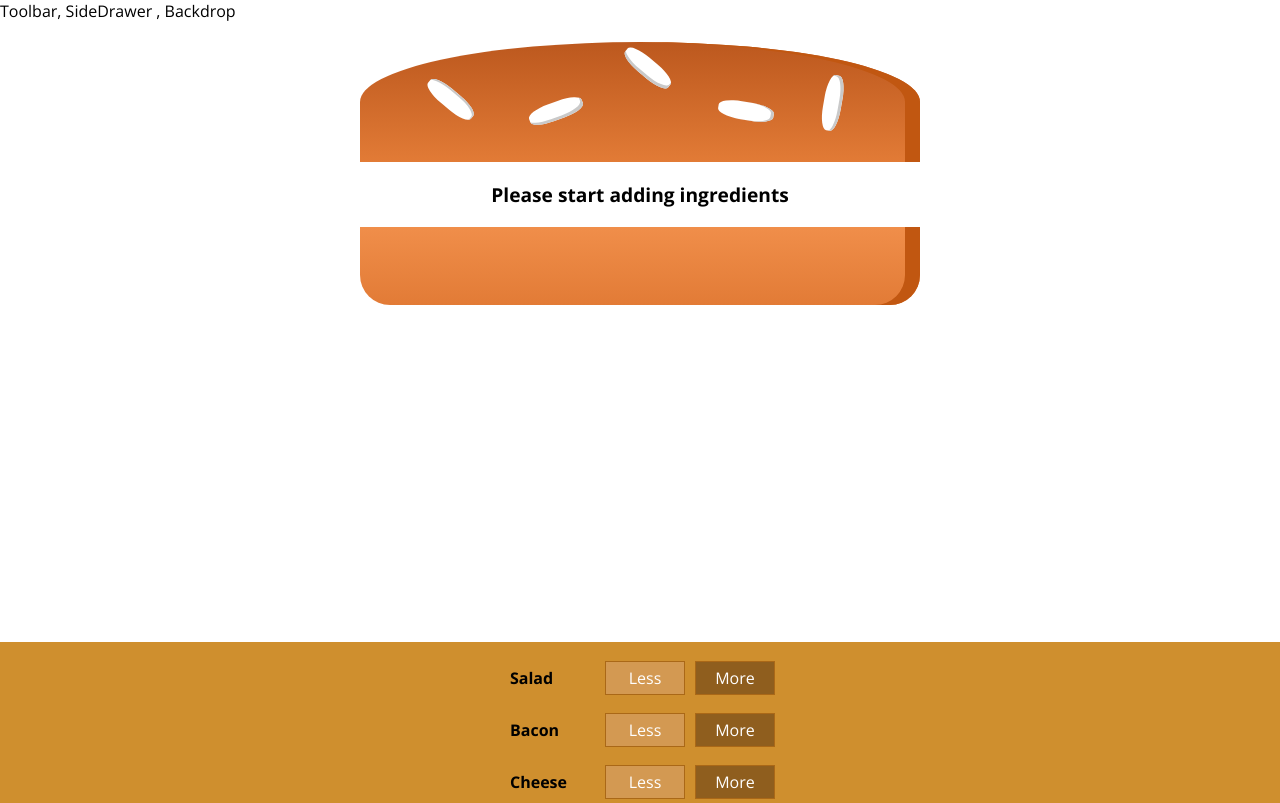
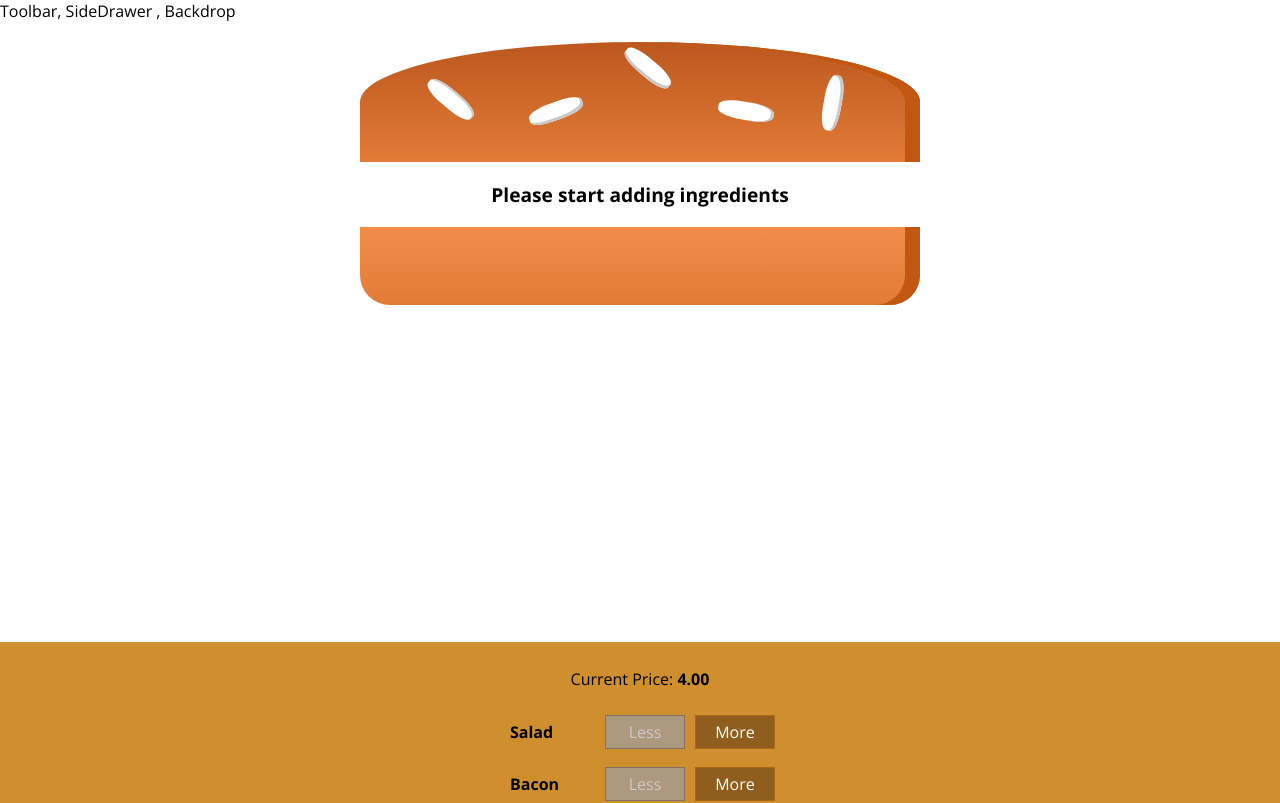
Before and after one commit to ANgajasinghe/burger-builder, a React (Create React App) app: page / in a window 1280 px wide. Shown: the top 803 px of the page. Built offline with nearby package versions, Linux system fonts and the light colour scheme.

Commit message:
19. Removing and change UI according to user actions

```diff
--- a/src/components/Burger/BuildControls/BuildControl/BuildControl.js
+++ b/src/components/Burger/BuildControls/BuildControl/BuildControl.js
@@ -4,7 +4,9 @@
 const buildControl = (props) => (
     <div className='BuildControl'>
         <div className='Label'>{props.label}</div>
-        <button className='Less'>Less</button>
+        <button className='Less'
+                disabled={props.disabled}
+                onClick={props.removed}>Less</button>
         <button className='More' onClick={props.added}>More</button>
     </div>
 );
--- a/src/components/Burger/BuildControls/BuildControls.js
+++ b/src/components/Burger/BuildControls/BuildControls.js
@@ -11,13 +11,17 @@
 
 const buildControls = (props) => (
     <div className='BuildControls'>
+        <p>Current Price: <strong>{props.price.toFixed(2)}</strong></p>
         {controls.map(ctrl => (
             <BuildControl
                 key={ctrl.label}
                 label={ctrl.label}
                 added={() => props.ingredientAdded(ctrl.type)}
+                removed={() => props.ingredientRemoved(ctrl.type)}
+                disabled={props.disabled[ctrl.type]}
                 />
         ))}
+        <button className='OrderButton' disabled={!props.purchasable}> ORDER NOW </button>
     </div>
 );
 
--- a/src/containers/BurgerBuilder/index.js
+++ b/src/containers/BurgerBuilder/index.js
@@ -24,7 +24,19 @@
             cheese: 0,
             meat: 0
         },
-        totalPrice: 4
+        totalPrice: 4,
+        purchasable: false,
+    }
+
+    updatePurchaseState (ingredients) {
+        const sum = Object.keys( ingredients )
+            .map( igKey => {
+                return ingredients[igKey];
+            } )
+            .reduce( ( sum, el ) => {
+                return sum + el;
+            }, 0 );
+        this.setState( { purchasable: sum > 0 } );
     }
 
     addIngredientHandler = (type) => {
@@ -39,18 +51,44 @@
         const oldPrice = this.state.totalPrice;
         const newPrice = oldPrice + priceAddition;
         this.setState( { totalPrice: newPrice, ingredients: updatedIngredients } );
+        this.updatePurchaseState(updatedIngredients);
     }
 
-    removeIngredientHandler = (type) => {
-
+    removeIngredientHandler = ( type ) => {
+        const oldCount = this.state.ingredients[type];
+        if ( oldCount <= 0 ) {
+            return;
+        }
+        const updatedCount = oldCount - 1;
+        const updatedIngredients = {
+            ...this.state.ingredients
+        };
+        updatedIngredients[type] = updatedCount;
+        const priceDeduction = INGREDIENT_PRICES[type];
+        const oldPrice = this.state.totalPrice;
+        const newPrice = oldPrice - priceDeduction;
+        this.setState( { totalPrice: newPrice, ingredients: updatedIngredients } );
+        this.updatePurchaseState(updatedIngredients);
     }
 
     render() {
+
+        const disabledInfo = {
+            ...this.state.ingredients
+        };
+        for ( let key in disabledInfo ) {
+            disabledInfo[key] = disabledInfo[key] <= 0
+        }
+
         return (
             <Aux>
                 <Burger ingredients={this.state.ingredients} />
                 <BuildControl
                     ingredientAdded={this.addIngredientHandler}
+                    ingredientRemoved={this.removeIngredientHandler}
+                    disabled={disabledInfo}
+                    purchasable={this.state.purchasable}
+                    price={this.state.totalPrice}
                 />
             </Aux>
         );
```
Also changed, not shown: 1 other file (tests, documents, lock files or other folders).
